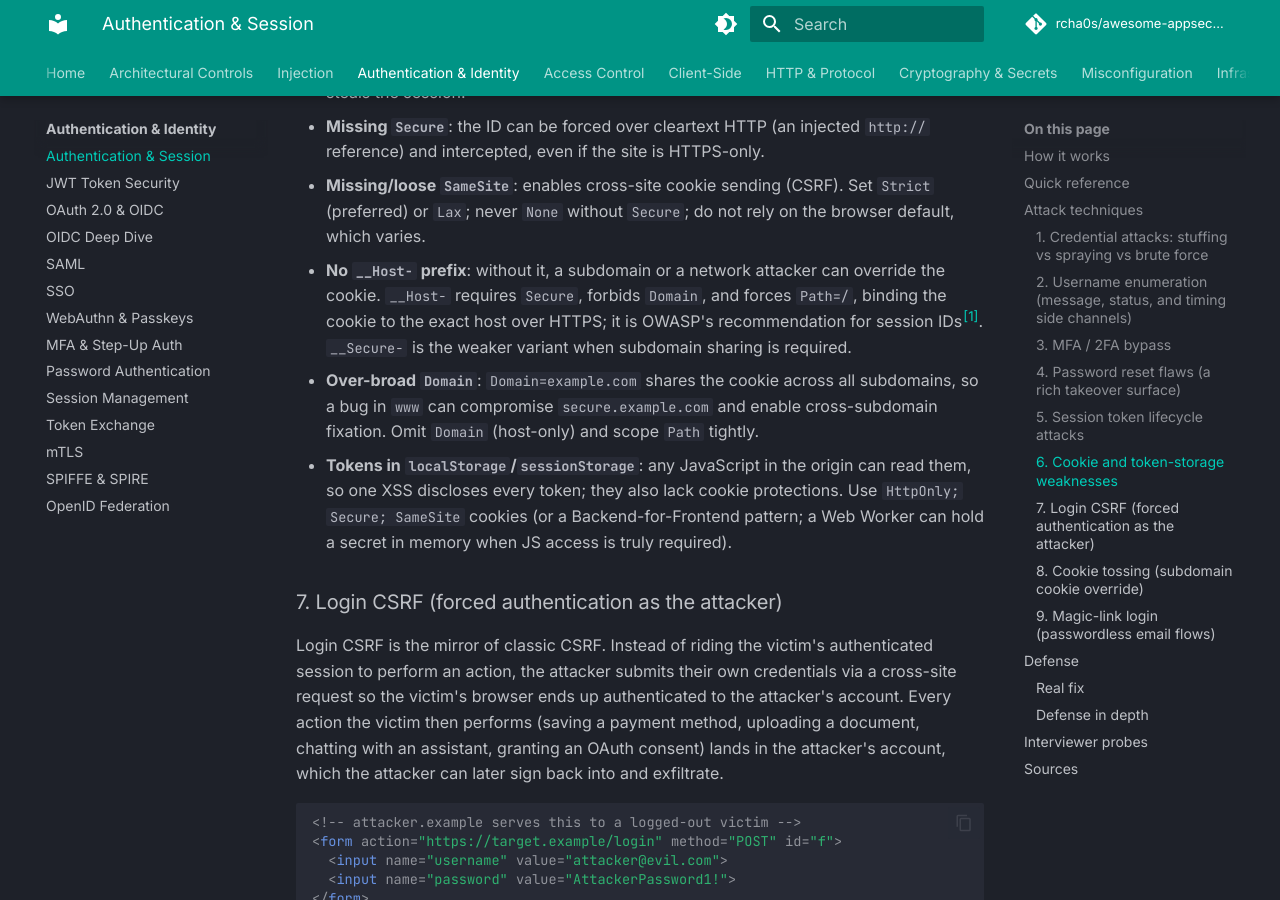
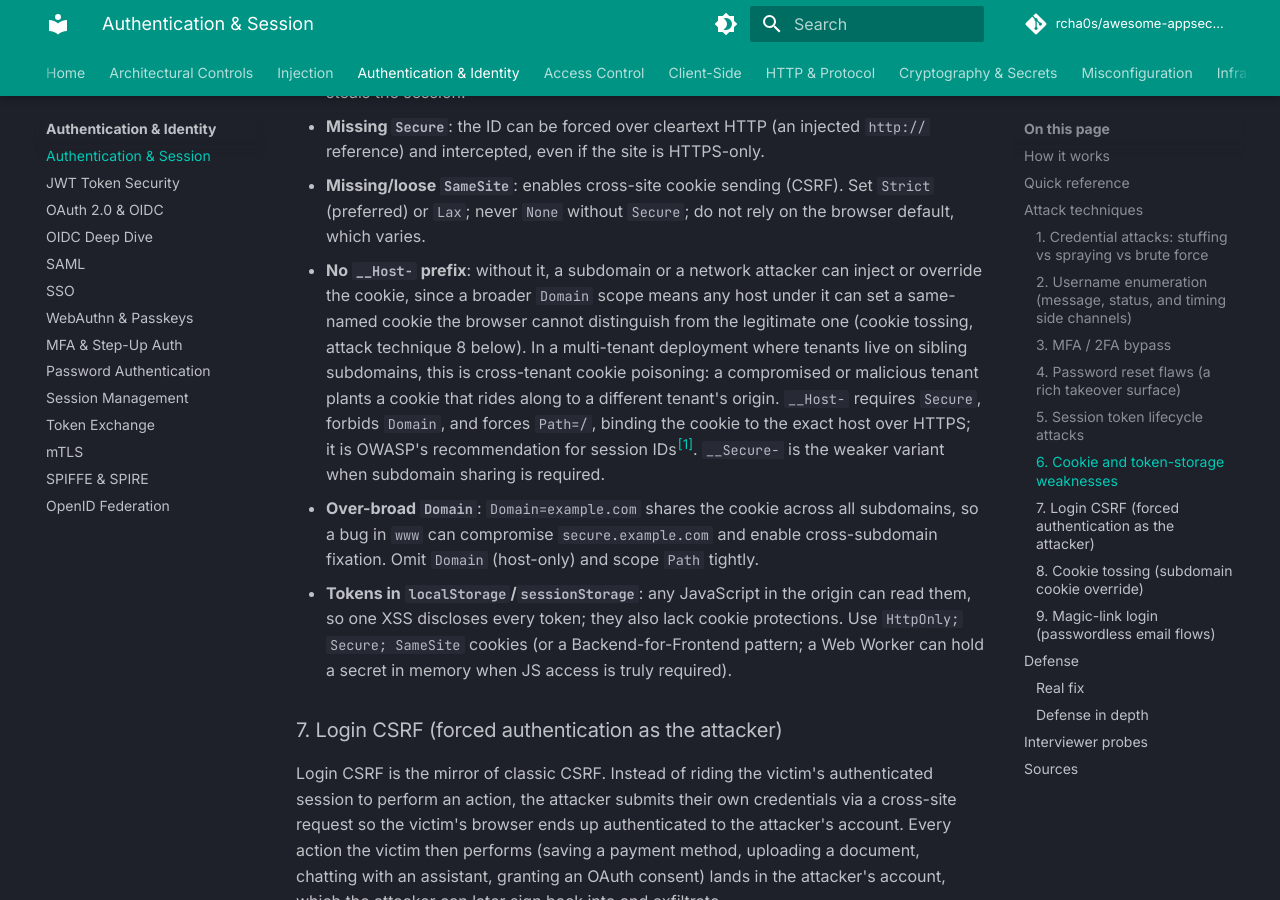
Before and after one commit to rcha0s/awesome-appsec-interview, an MkDocs documentation site: the page built from docs/12-authentication-session.md, in a window 1280 px wide and 900 px high, scrolled down 7051 px. Built offline with MkDocs 1.6.1 and Material for MkDocs 9.7.7, drawn with Linux system fonts in a browser that asks for light colours; comment, search, counter and statistics services are not loaded.

Commit message:
docs(session): name cross-tenant cookie poisoning as the __Host- prefix's stakes
The missing-__Host- bullet said a subdomain "can override the cookie" but
never named the concrete blast radius, which is exactly what a Staff-level
interviewer would probe on. Ties it explicitly to the cookie-tossing
attack technique already in this doc (technique 8) and names the
multi-tenant-SaaS consequence: a compromised or malicious tenant
subdomain can poison the cookie for a different tenant's origin.

```diff
--- a/docs/12-authentication-session.md
+++ b/docs/12-authentication-session.md
@@ -165,7 +165,7 @@ Set-Cookie: __Host-SessionID=<64-bit-entropy-value>; Secure; HttpOnly; SameSite=
 - **Missing `HttpOnly`**: JavaScript reads the cookie via `document.cookie`, so any XSS steals the session.
 - **Missing `Secure`**: the ID can be forced over cleartext HTTP (an injected `http://` reference) and intercepted, even if the site is HTTPS-only.
 - **Missing/loose `SameSite`**: enables cross-site cookie sending (CSRF). Set `Strict` (preferred) or `Lax`; never `None` without `Secure`; do not rely on the browser default, which varies.
-- **No `__Host-` prefix**: without it, a subdomain or a network attacker can override the cookie. `__Host-` requires `Secure`, forbids `Domain`, and forces `Path=/`, binding the cookie to the exact host over HTTPS; it is OWASP's recommendation for session IDs<sup>[[1]](#ref1)</sup>. `__Secure-` is the weaker variant when subdomain sharing is required.
+- **No `__Host-` prefix**: without it, a subdomain or a network attacker can inject or override the cookie, since a broader `Domain` scope means any host under it can set a same-named cookie the browser cannot distinguish from the legitimate one (cookie tossing, attack technique 8 below). In a multi-tenant deployment where tenants live on sibling subdomains, this is cross-tenant cookie poisoning: a compromised or malicious tenant plants a cookie that rides along to a different tenant's origin. `__Host-` requires `Secure`, forbids `Domain`, and forces `Path=/`, binding the cookie to the exact host over HTTPS; it is OWASP's recommendation for session IDs<sup>[[1]](#ref1)</sup>. `__Secure-` is the weaker variant when subdomain sharing is required.
 - **Over-broad `Domain`**: `Domain=example.com` shares the cookie across all subdomains, so a bug in `www` can compromise `secure.example.com` and enable cross-subdomain fixation. Omit `Domain` (host-only) and scope `Path` tightly.
 - **Tokens in `localStorage`/`sessionStorage`**: any JavaScript in the origin can read them, so one XSS discloses every token; they also lack cookie protections. Use `HttpOnly; Secure; SameSite` cookies (or a Backend-for-Frontend pattern; a Web Worker can hold a secret in memory when JS access is truly required).
 
```
